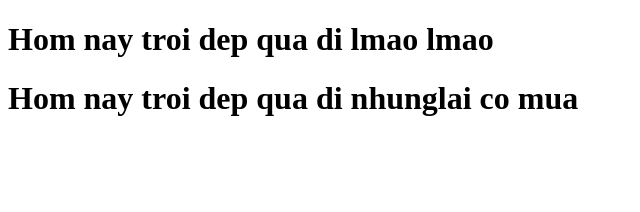
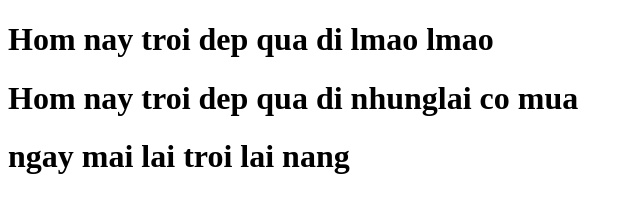
Before and after one commit to NguyenNguyen0/nhom3, a plain HTML site: page index.html in a window 1280 px wide. Shown: the whole page, without its empty margins (0-640 px from the left). Drawn offline with Linux system fonts and the light colour scheme.

Commit message:
Update index.html

```diff
--- a/index.html
+++ b/index.html
@@ -9,5 +9,6 @@
 <body>
     <h1> Hom nay troi dep qua di lmao lmao </h1>
     <h1> Hom nay troi dep qua di nhunglai co mua </h1>
+    <h1> ngay mai lai troi lai nang </h1>
 </body>
 </html>
```
